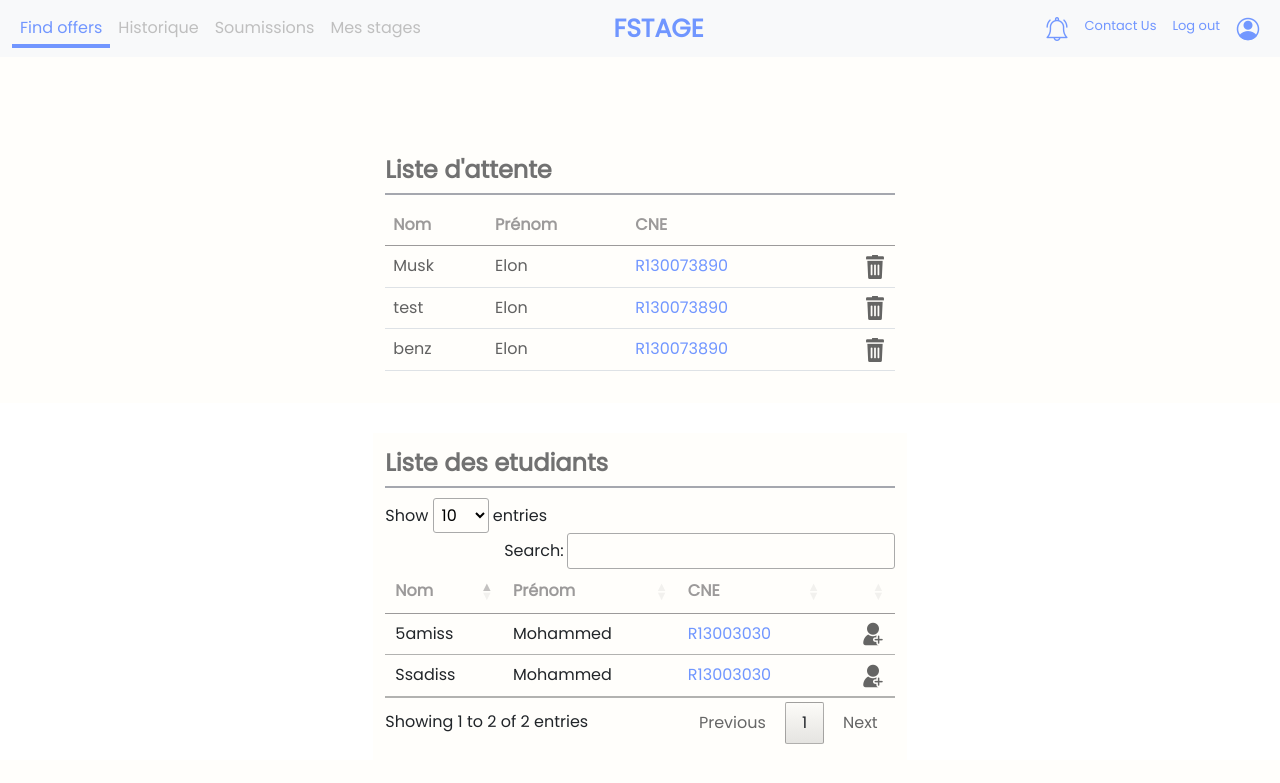
After one commit to AbdoAitrais/Web_Project, a PHP site: page /pages/file.html in a window 1280 px wide. The commit adds this page. Shown: the top 783 px of the page. Run offline with PHP 8.4, Linux system fonts and the light colour scheme; some libraries are stand-ins or nearby versions.

Commit message:
FindOfferResp version 2

```diff
--- /dev/null
+++ b/pages/file.html
@@ -0,0 +1,234 @@
+<!DOCTYPE html>
+<html lang="en">
+<head>
+    <meta charset="UTF-8">
+    <meta http-equiv="X-UA-Compatible" content="IE=edge">
+    <meta name="viewport" content="width=device-width, initial-scale=1.0">
+    <link rel="stylesheet" href="ListeEtudiants.css">
+    <link href='https://fonts.googleapis.com/css?family=Poppins' rel='stylesheet'>
+    <link href='https://fonts.googleapis.com/css?family=Inter' rel='stylesheet'>
+    <link href="https://cdn.jsdelivr.net/npm/bootstrap@5.0.2/dist/css/bootstrap.min.css"
+    rel="stylesheet"
+    integrity="sha384-EVSTQN3/azprG1Anm3QDgpJLIm9Nao0Yz1ztcQTwFspd3yD65VohhpuuCOmLASjC"
+    crossorigin="anonymous">
+    <script src="https://ajax.googleapis.com/ajax/libs/jquery/3.6.0/jquery.min.js"></script>
+    <link rel="stylesheet" href="https://cdn.datatables.net/1.12.1/css/jquery.dataTables.min.css">
+	<script type="text/javascript" language="javascript" src="//cdn.datatables.net/1.12.1/js/jquery.dataTables.min.js"></script>
+    <title>Jury</title>
+
+
+</head>
+<body>
+
+    <nav class="navbar navbar-expand-lg navbar-light bg-light position-fixed" style="z-index: 9; width: 100%; top: 0;">
+        <div class="container-fluid">
+          <a class="navbar-brand navt d-lg-block d-lg-none" href="#">FSTAGE</a>
+          <button class="navbar-toggler" type="button" data-bs-toggle="collapse" data-bs-target="#navbarNav" aria-controls="navbarNav" aria-expanded="false" aria-label="Toggle navigation">
+            <span class="navbar-toggler-icon"></span>
+          </button>
+          <div class="collapse navbar-collapse" id="navbarNav">
+            <ul class="navbar-nav ">
+              <li class="nav-item underline">
+                <a class="nav-link navlink active_link_color" href="#">Find offers</a><span class="active_link_line"></span>
+              </li>
+              <li class="nav-item underline">
+                <a class="nav-link navlink" href="#">Historique</a>
+              </li>
+              <li class="nav-item underline">
+                <a class="nav-link navlink" href="#">Soumissions</a>
+              </li>
+              <li class="nav-item underline">
+                <a class="nav-link navlink" href="#">Mes stages</a>
+              </li>
+            </ul>
+            <div class="" style="position: fixed; margin-left: 47%;">
+            <a class="navbar-brand navt d-none d-lg-block" href="#">FSTAGE</a>
+          </div>
+            <ul class="navbar-nav ms-auto margin ">
+              <li class="nav-item back">
+                <a class="nav-link navlink" href="#"><img src="icons/notification.png"></a>
+              </li>
+              <li class="nav-item back">
+                <a class="nav-link navlink blue" href="#">Contact Us</a>
+              </li>
+              <li class="nav-item back">
+                <a class="nav-link navlink blue " href="#">Log out</a>
+              </li>
+              <li class="nav-item back">
+                <a class="nav-link navlink" href="#"><img src="icons/account.png"></a>
+              </li>
+            </ul>
+          </div>
+        </div>
+      </nav>
+
+    <div class="container-fluid ">
+      <div class="" style="margin-top: 140px;">
+
+
+
+
+          <div class="row" style="background-color: #FFFEFB; margin-top: 30px;">
+            <div class="col-md-5 elm pub_col">
+
+                <form action="ListeEtudiants.php" method="post" id="form" >
+                  <div class="tableHead" >
+                        <h4>Liste d'attente</h4>
+
+                  </div>
+                </form>
+
+
+                <table  id="table" class="table draggable-table">
+                    <thead>
+                      <tr>
+                        <th scope="col">Nom</th>
+                        <th scope="col">Prénom</th>
+                        <th scope="col">CNE</th>
+                        <th scope="col"></th>
+                      </tr>
+                    </thead>
+                    <tbody id="tbdy">
+
+
+                        <tr>
+                          <td style="color: #616161;">Musk</td>
+                          <td style="color: #616161;">Elon</td>
+                          <td style="color: #7196FF;">R130073890</td>
+                          <td style="text-align: end;">
+                            <i><img src="icons/rubbish-bin.png" alt=""></i>
+                          </td>
+                        </tr>
+                        <tr>
+                            <td style="color: #616161;">test</td>
+                            <td style="color: #616161;">Elon</td>
+                            <td style="color: #7196FF;">R130073890</td>
+                            <td style="text-align: end;">
+                              <i><img src="icons/rubbish-bin.png" alt=""></i>
+                            </td>
+                          </tr>
+                          <tr>
+                            <td style="color: #616161;">benz</td>
+                            <td style="color: #616161;">Elon</td>
+                            <td style="color: #7196FF;">R130073890</td>
+                            <td style="text-align: end;">
+                              <i><img src="icons/rubbish-bin.png" alt=""></i>
+                            </td>
+                          </tr>
+                    </tbody>
+                  </table>
+              </div>
+          </div>
+
+
+          <div class="row" style="margin-top: 30px;">
+            <div class="col-md-5 elm pub_col"
+                        border-radius: 35px !important; padding: 5%;">
+
+                  <div class="tableHead" style="margin-bottom: 10px;">
+                        <h4>Liste des etudiants</h4>
+                  </div>
+
+
+                <table class="table" id="Table_Etu">
+                    <thead>
+                      <tr>
+
+                        <th scope="col">Nom</th>
+                        <th scope="col">Prénom</th>
+                        <th scope="col">CNE</th>
+                        <th scope="col"></th>
+                      </tr>
+                    </thead>
+                    <tbody>
+
+
+
+
+
+                        <tr>
+
+                          <td>Ssadiss</td>
+                          <td>Mohammed</td>
+                          <td style="color: #7096FF;">R13003030</td>
+                          <td style="text-align: end;">
+
+                            <i><img src="icons/add-user.png" alt=""></i>
+                          </td>
+                        </tr>
+                        <tr>
+
+                          <td>5amiss</td>
+                          <td>Mohammed</td>
+                          <td style="color: #7096FF;">R13003030</td>
+                          <td style="text-align: end;">
+
+                            <i><img src="icons/add-user.png" alt=""></i>
+                          </td>
+                        </tr>
+
+
+                    </tbody>
+
+                  </table>
+              </div>
+          </div>
+
+
+
+
+
+
+
+
+        </div>
+        </div>
+
+        <script src="https://cdn.jsdelivr.net/npm/bootstrap@5.0.2/dist/js/bootstrap.bundle.min.js"
+        integrity="sha384-MrcW6ZMFYlzcLA8Nl+NtUVF0sA7MsXsP1UyJoMp4YLEuNSfAP+JcXn/tWtIaxVXM"
+        crossorigin="anonymous">
+
+
+      </script>
+      <script>
+        function menuToggle(){
+            const toggleMenu = document.querySelector(".menu");
+            toggleMenu.classList.toggle('active');
+        }
+      </script>
+
+<script>
+
+  $(document).ready( function () {
+    var dataTable = $('#Table_Etu').DataTable();
+
+
+
+    $('#Table_Etu tfoot tr th').each(function () {
+    var title = $('#Table_Etu thead tr th').eq($(this).index()).text();
+    if(title != "")
+    {
+      $(this).html('<input type="text" class="form-control" aria-label="Username" aria-describedby="basic-addon1" placeholder="Search ' + title + '" />');
+    }
+
+    });
+
+    dataTable.columns().every(function () {
+        var dataTableColumn = this;
+
+        $(this.footer()).find('input').on('keyup change', function () {
+            dataTableColumn.search(this.value).draw();
+        });
+    });
+
+    }
+    )
+
+
+
+
+
+</script>
+
+</body>
+</html>
```
Also changed, not shown: pages/Find_Offre_Resp.php (+130 -131 lines), pages/Find_Offre_Resp2.php (added, +245 -0 lines).
